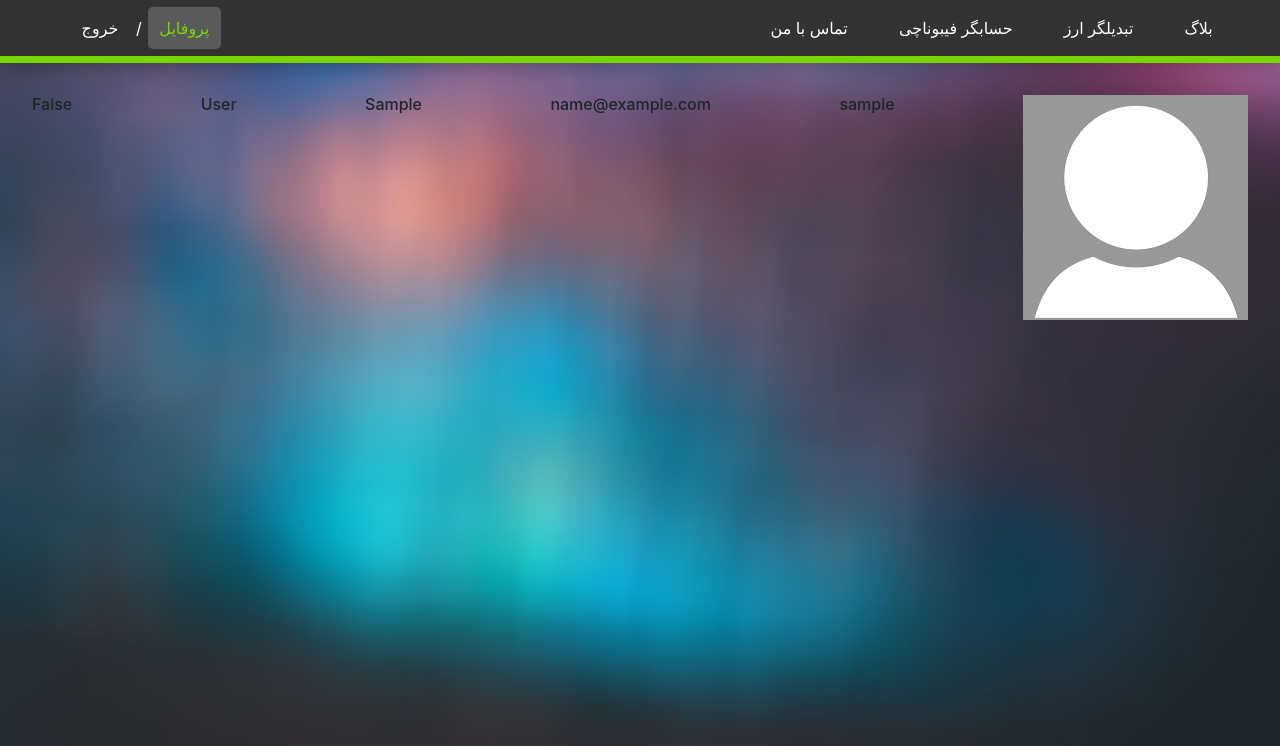
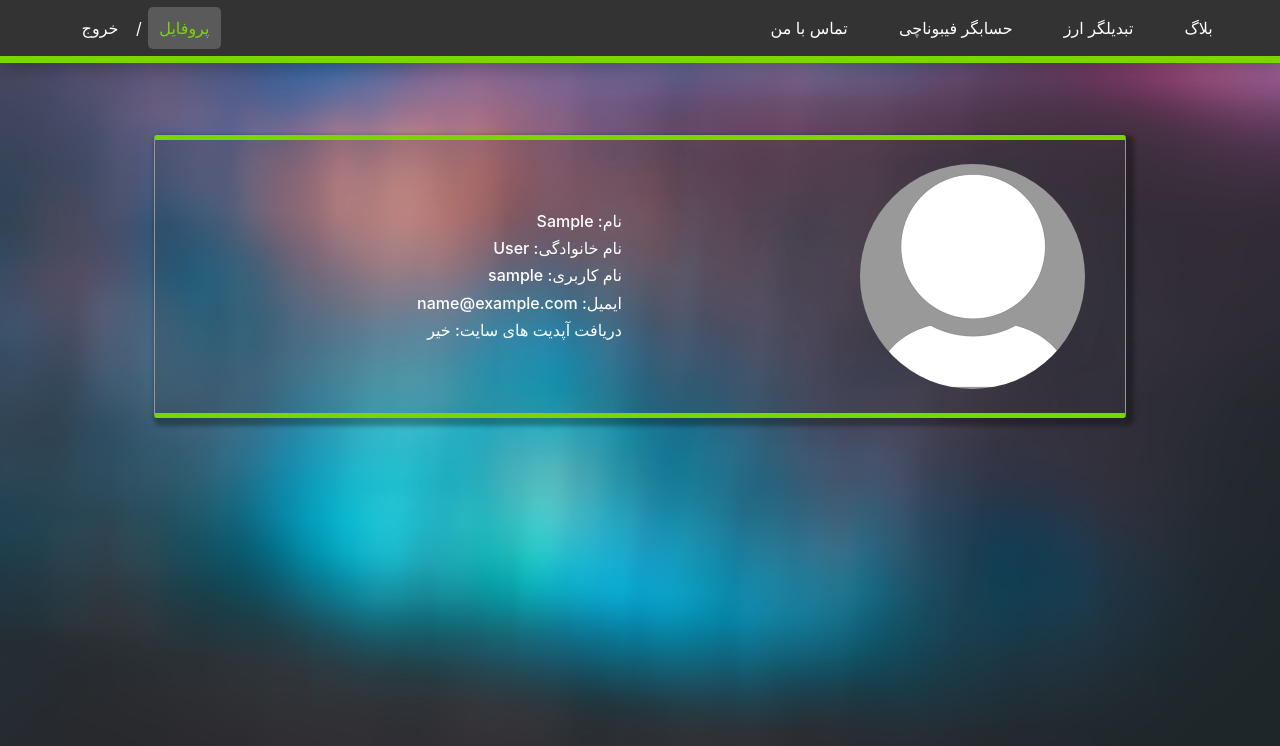
Before and after one commit to ihesamyou/first_website, a Django app: a page that uses users/templates/users/profile.html in a window 1280 px wide. Shown: the top 746 px of the page. Run offline with Django 3.2, Linux system fonts and the light colour scheme; the visitor is signed in with stand-in values (Sample User, id 1); data comes from the database, SQL or seed files in the repository; data that the repository does not hold is empty; parts of the project's set-up code (start-up, migrations or seed data) failed here and were passed over; some libraries are stand-ins or nearby versions; some web fonts are replaced.

Commit message:
auth forms were modified, profile page in progress

```diff
--- a/blog/static/blog/style.css
+++ b/blog/static/blog/style.css
@@ -48,7 +48,7 @@
   }
 
   .comment span {
-    margin-right: 0.5rem !important;
+    margin-right: 0.5rem2 1212212 !important;
   }
 
   .comment p {
@@ -56,14 +56,37 @@
     padding: 0.3rem !important;
   }
 
-  .middle-form {
+  .middle-content {
     width: 90% !important;
+  }
+
+  .profile {
+    display: flex !important;
+    flex-direction: column;
+    width: 95% !important;
+    padding: 1rem !important;
+  }
+
+  .profile img {
+    max-width: 225px !important;
+    height: auto !important;
+    margin: 1rem auto 0 !important;
+  }
+
+  .profile-info {
+    margin: 3rem 0 1rem !important;
+  }
+
+  .profile-comments {
+    margin: 2rem auto !important;
+    width: 100%;
   }
 }
 
 :root {
   font-size: 16px;
   font-family: "Vazir", "Open Sans", sans-serif;
+  overflow-wrap: break-word;
   --theme-color: rgb(122, 214, 2);
   --nav-bg: rgb(51, 51, 51);
   --nav-hover-bg: rgb(90, 90, 90);
@@ -308,13 +331,36 @@ aside {
   padding: 0.3rem 0.7rem 0.3rem 0.7rem;
 }
 
-.middle-form {
+.middle-content {
   margin: 5vh auto;
   padding: 1.5rem 2.5rem;
   width: 60%;
 }
 
+.profile {
+  margin: 5vh auto;
+  padding: 1.5rem 2.5rem;
+  width: 80%;
+  display: grid;
+  grid-template-areas:
+    "image   profile-info"
+    "comments   comments";
+}
+
+.profile img {
+  grid-area: image;
+}
+
+.profile-info {
+  grid-area: profile-info;
+  margin: 3rem 1rem 0 0;
+}
+
+.profile-comments {
+  grid-area: comments;
+  margin-top: 3rem;
+}
+
 .answer {
   direction: ltr;
-  overflow-wrap: break-word;
 }
--- a/personal_website/settings.py
+++ b/personal_website/settings.py
@@ -165,6 +165,7 @@ MEDIA_URL = '/media/'
 
 LOGIN_REDIRECT_URL = 'home-page'
 LOGIN_URL = 'login'
+LOGOUT_REDIRECT_URL = 'login'
 
 EMAIL_BACKEND = 'django.core.mail.backends.smtp.EmailBackend'
 EMAIL_HOST = 'smtp.gmail.com'
--- a/users/templates/users/login.html
+++ b/users/templates/users/login.html
@@ -1,7 +1,7 @@
 {% extends "blog/base.html" %}
 {% load crispy_forms_tags %}
 {% block content %}
-    <form class="content-section middle-form" method="post">
+    <form class="content-section middle-content" method="post">
         {% csrf_token %}
         <h4>ورود</h4>
         <hr style="border-top: 1px solid var(--border-lines);">
--- a/users/templates/users/profile.html
+++ b/users/templates/users/profile.html
@@ -1,14 +1,26 @@
 {% extends "blog/base.html" %}
 {% block content %}
-
-    <img src="{{ user.profile.photo.url }}"></img>
-    <h6>{{ user.username }}</h6>
-    <h6>{{ user.email }}</h6>
-    <h6>{{ user.first_name }}</h6>
-    <h6>{{ user.last_name }}</h6>
-    <h6>{{ user.profile.receive_updates }}</h6>
-    {% for comment in comments %}
-        <h6>{{ comment }}</h6>
-    {% endfor %}
-
+    <div class="content-section profile">
+        <img class="rounded-circle" src="{{ user.profile.photo.url }}"></img>
+        <div class="profile-info">
+            <h6>نام:  {{ user.first_name }}</h6>
+            <h6>نام خانوادگی: {{ user.last_name }}</h6>
+            <h6>نام کاربری:   {{ user.username }}</h6>
+            <h6>ایمیل:   {{ user.email }}</h6>
+            {% if user.profile.receive_updates %}
+                <h6>دریافت آپدیت های سایت:   بله</h6>
+            {% else %}
+                <h6>دریافت آپدیت های سایت:   خیر</h6>
+            {% endif %}
+        </div>
+        {% if comments %}
+            <div class="profile-comments">
+                <h5>دیدگاه ها</h5>
+                <hr style="border-top: 1px solid var(--border-lines);">
+                {% for comment in comments %}
+                    <div class="comment">{{ comment.comment }}</div>
+                {% endfor %}
+            </div>
+        {% endif %}
+    </div>
 {% endblock %}
--- a/users/templates/users/register.html
+++ b/users/templates/users/register.html
@@ -1,7 +1,7 @@
 {% extends "blog/base.html" %}
 {% load crispy_forms_tags %}
 {% block content %}
-    <form class="content-section middle-form" method="post">
+    <form class="content-section middle-content" method="post">
         {% csrf_token %}
         <h4>ثبت نام</h4>
         <hr style="border-top: 1px solid var(--border-lines);">
--- a/users/urls.py
+++ b/users/urls.py
@@ -1,8 +1,8 @@
-from os import name
 from django.urls import path
 from django.contrib.auth import views as auth_views
 from . import views
-from .forms import LoginForm
+from .forms import LoginForm, PasswordChange, PasswordReset, ConfirmPasswordReset
+
 
 urlpatterns = [
     path('profile/<str:username>', views.profile, name='profile'),
@@ -10,16 +10,16 @@ urlpatterns = [
     path('register/', views.register, name='register'),
     path('login/', auth_views.LoginView.as_view(template_name='users/login.html',
          authentication_form=LoginForm), name='login'),
-    path('logout/', auth_views.LogoutView.as_view(template_name='users/logout.html'), name='logout'),
-    path('password_change/', auth_views.PasswordChangeView.as_view(template_name='users/password_change.html'),
+    path('logout/', auth_views.LogoutView.as_view(), name='logout'),
+    path('password_change/', auth_views.PasswordChangeView.as_view(template_name='users/password_change.html', form_class=PasswordChange),
          name='password_change'),
     path('password_change/done/', auth_views.PasswordChangeDoneView.as_view(template_name='users/password_change_done.html'),
          name='password_change_done'),
-    path('password_reset/', auth_views.PasswordResetView.as_view(template_name='users/password_reset.html'),
+    path('password_reset/', auth_views.PasswordResetView.as_view(template_name='users/password_reset.html', form_class=PasswordReset),
          name='password_reset'),
     path('password_reset/done/', auth_views.PasswordResetDoneView.as_view(template_name='users/password_reset_done.html'),
          name='password_reset_done'),
-    path('reset/<uidb64>/<token>/', auth_views.PasswordResetConfirmView.as_view(template_name='users/password_reset_confirm.html'),
+    path('reset/<uidb64>/<token>/', auth_views.PasswordResetConfirmView.as_view(template_name='users/password_reset_confirm.html', form_class=ConfirmPasswordReset),
          name='password_reset_confirm'),
     path('reset/done/', auth_views.PasswordResetCompleteView.as_view(template_name='users/password_reset_complete.html'),
          name='password_reset_complete')
```
Also changed, not shown: users/forms.py (+39 -5 lines), users/templates/users/logout.html (deleted, +0 -9 lines), users/templates/users/password_change.html (+7 -3 lines), users/templates/users/password_change_done.html (+5 -4 lines), users/templates/users/password_reset.html (+7 -3 lines), users/templates/users/password_reset_complete.html (+5 -4 lines), users/templates/users/password_reset_confirm.html (+7 -3 lines), users/templates/users/password_reset_done.html (+4 -4 lines).
